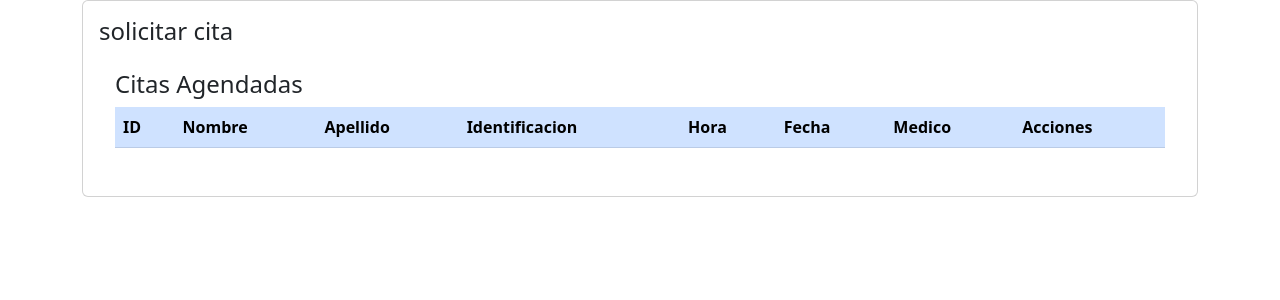
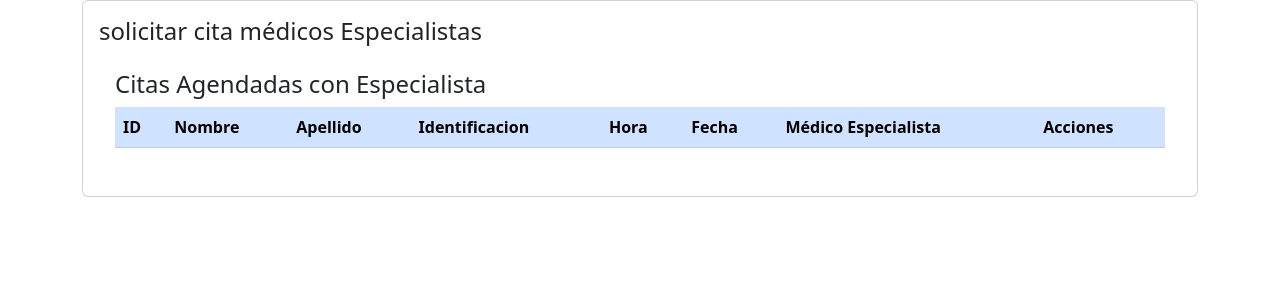
Before and after one commit to willi0710/clinicaproyect, a Django app: page /especialistas in a window 1280 px wide. Shown: the part 56-356 px from the top of the page. Run offline with Django 4.2, Linux system fonts and the light colour scheme; lists and menus that the app fills with data are empty.

Commit message:
Update especialistas.html

```diff
--- a/libreria/templates/paginas/especialistas.html
+++ b/libreria/templates/paginas/especialistas.html
@@ -7,9 +7,9 @@
 <div class="card">
 
     <div class="card-body">
-        <h4 class="card-title">solicitar cita</h4>
+        <h4 class="card-title">solicitar cita médicos Especialistas</h4>
         <div class="card-body">
-            <h4 class="card-title">Citas Agendadas</h4>
+            <h4 class="card-title">Citas Agendadas con Especialista</h4>
             <div class="table-responsive">
                 <table class="table table-primary">
                     <thead>
@@ -20,7 +20,7 @@
                             <th scope="col">Identificacion</th>
                             <th scope="col">Hora</th>
                             <th scope="col">Fecha</th>
-                            <th scope="col">Medico</th>
+                            <th scope="col">Médico Especialista</th>
                             <th scope="col">Acciones</th>
                         </tr>
                     </thead>
```
